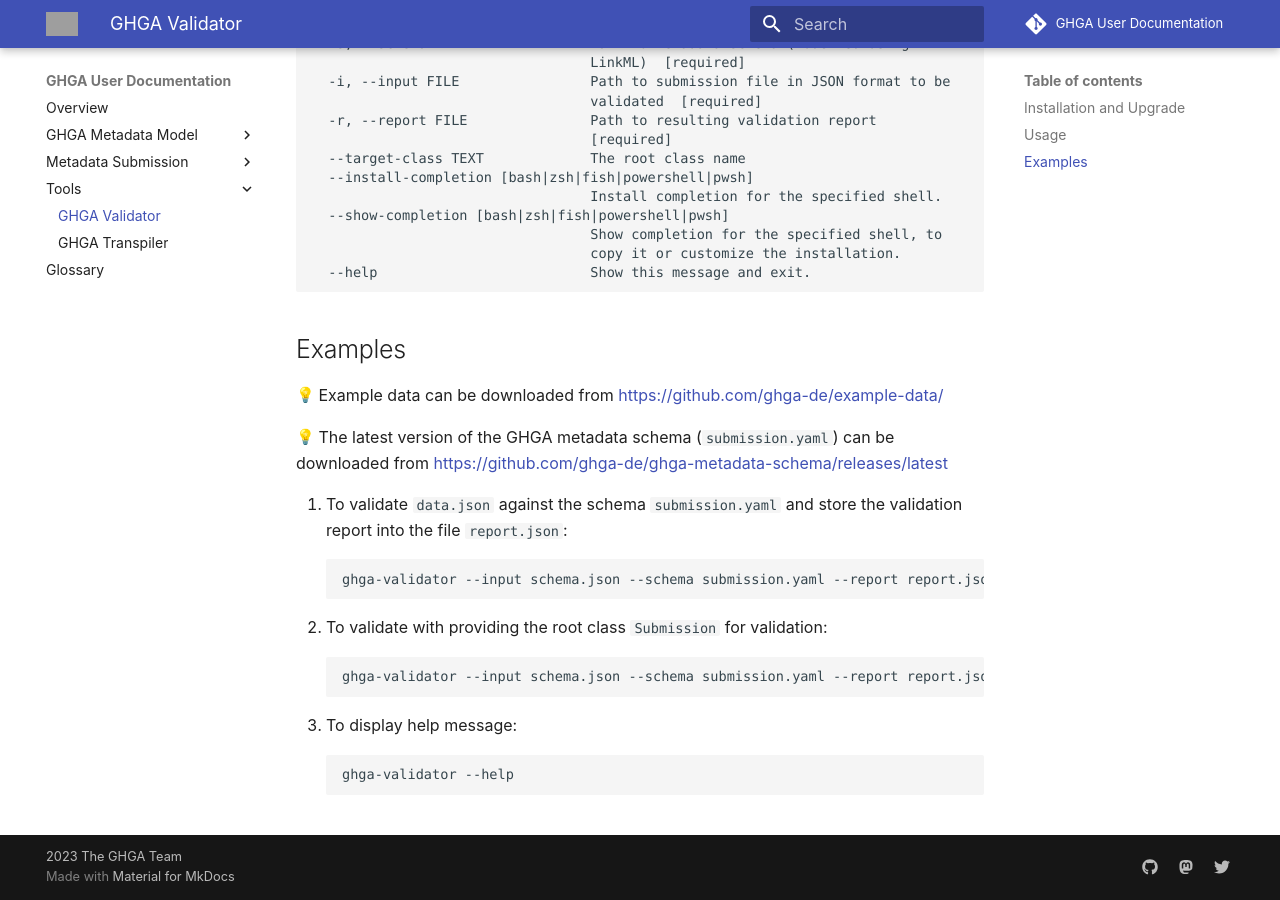
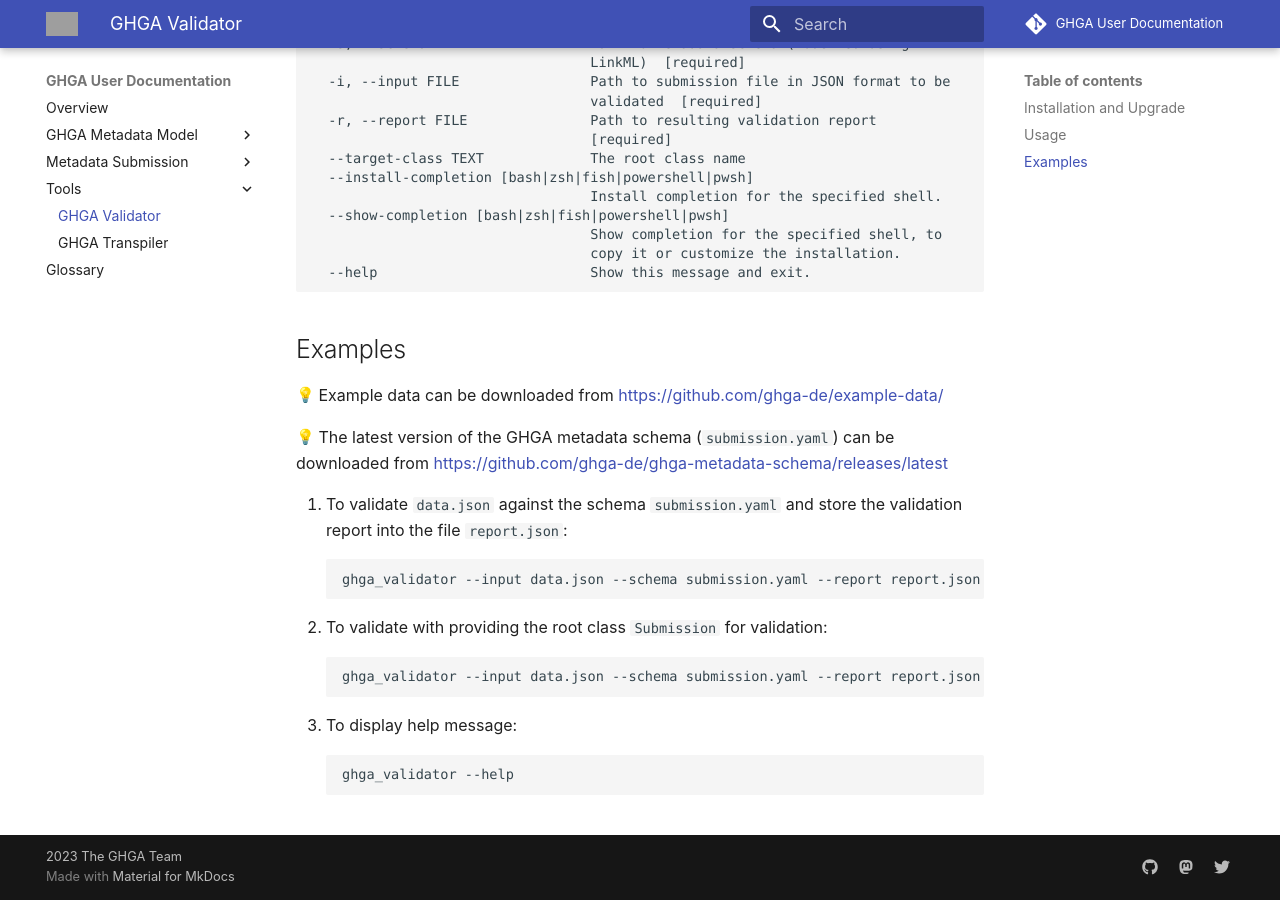
Before and after one commit to ghga-de/docs.ghga.de, an MkDocs documentation site: the page built from user_docs/validator/validator.md, in a window 1280 px wide and 900 px high, scrolled down 929 px. Built offline with MkDocs 1.6.1 and Material for MkDocs 9.7.7, drawn with Linux system fonts in a browser that asks for light colours; emoji names are drawn with the system emoji font; comment, search, counter and statistics services are not loaded; grey boxes are pictures that could not be loaded.

Commit message:
minor fixes

````diff
--- a/user_docs/validator/validator.md
+++ b/user_docs/validator/validator.md
@@ -55,13 +55,13 @@
 
 1. To validate `data.json` against the schema `submission.yaml` and store the validation report into the file `report.json`:
 ```
-ghga-validator --input schema.json --schema submission.yaml --report report.json
+ghga_validator --input data.json --schema submission.yaml --report report.json
 ```
 2. To validate with providing the root class `Submission` for validation:
 ```
-ghga-validator --input schema.json --schema submission.yaml --report report.json --target-class Submission
+ghga_validator --input data.json --schema submission.yaml --report report.json --target-class Submission
 ```
 3. To display help message:
 ```
-ghga-validator --help
+ghga_validator --help
 ```
````
